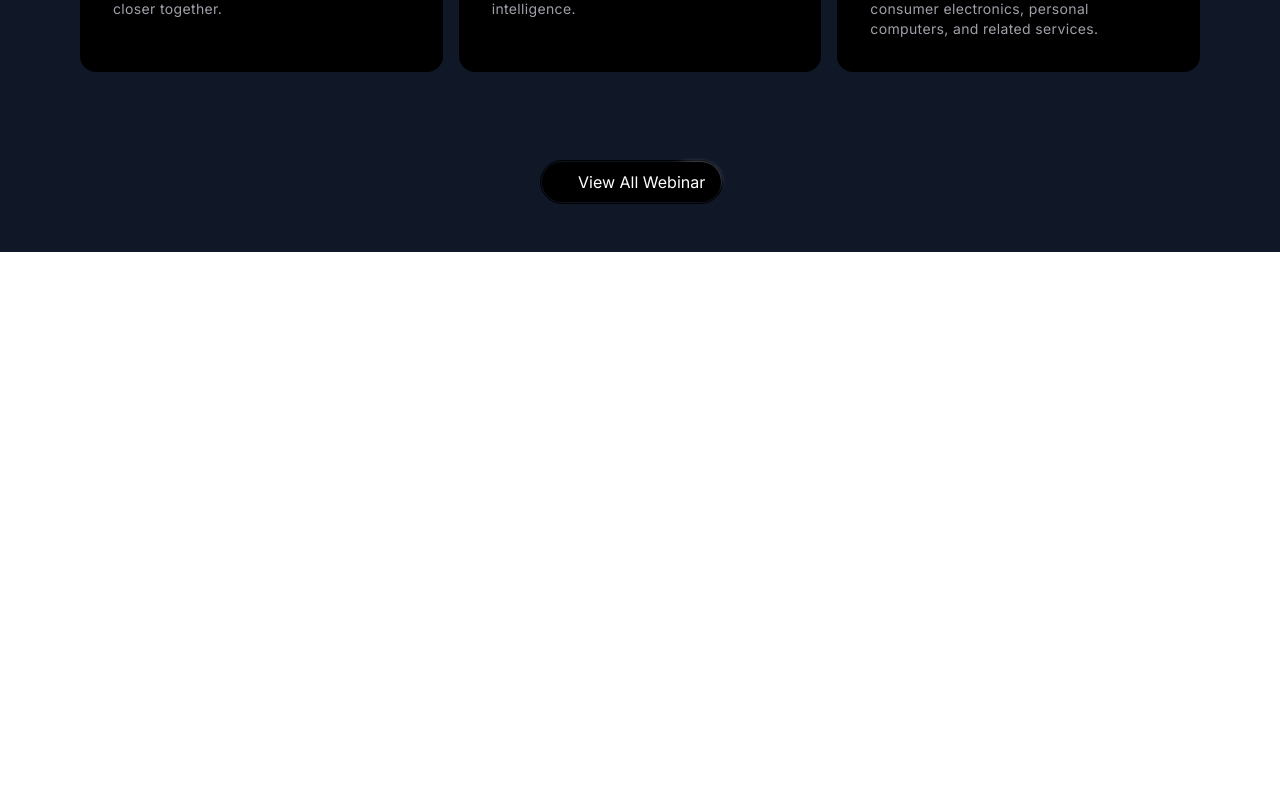
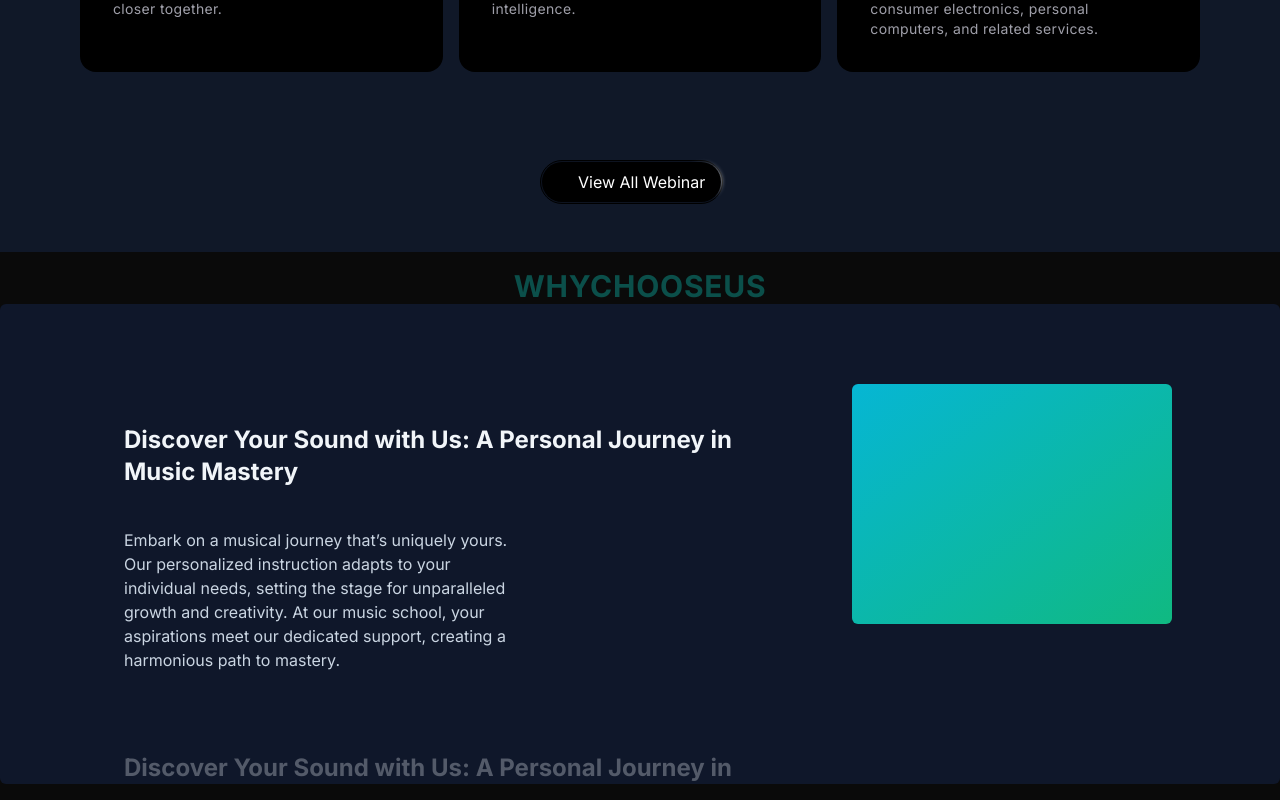
Before and after one commit to shukla07052004-eng/Next.js-project, a Next.js app: page / in a window 1280 px wide. Shown: the part 1260-2060 px from the top of the page. Before the commit the page ends 1512 px from the top, so only its background shows below. Built offline with nearby package versions, Linux system fonts and the light colour scheme.

Commit message:
extra feature of moving cards

```diff
--- a/src/app/page.tsx
+++ b/src/app/page.tsx
@@ -1,11 +1,13 @@
 import Homepage from "@/components/Homepage";
 import {CardHoverEffectDemo} from "@/components/cardsSection"
+import { StickyScrollRevealDemo } from "@/components/sticyScroll"
 export default function Home() {
   return (
    <>
          <main className="min-h-screen bg-black/[0.96] antialiased bg-grid-white/[0.02]">
            <Homepage/>
            <CardHoverEffectDemo/>
+           <StickyScrollRevealDemo/>
          </main>
    </>
   );
--- /dev/null
+++ b/src/components/sticyScroll.tsx
@@ -0,0 +1,52 @@
+"use client";
+import React from "react";
+import { StickyScroll } from "./ui/sticky-scroll-reveal";
+
+
+const musicSchoolContent = [
+    {
+      title: 'Discover Your Sound with Us: A Personal Journey in Music Mastery',
+      description:
+        'Embark on a musical journey that’s uniquely yours. Our personalized instruction adapts to your individual needs, setting the stage for unparalleled growth and creativity. At our music school, your aspirations meet our dedicated support, creating a harmonious path to mastery.',
+    },
+    {
+      title: 'Discover Your Sound with Us: A Personal Journey in Music Mastery',
+      description:
+        'Embark on a musical journey that’s uniquely yours. Our personalized instruction adapts to your individual needs, setting the stage for unparalleled growth and creativity. At our music school, your aspirations meet our dedicated support, creating a harmonious path to mastery.',
+    },
+    {
+      title: 'Discover Your Sound with Us: A Personal Journey in Music Mastery',
+      description:
+        'Embark on a musical journey that’s uniquely yours. Our personalized instruction adapts to your individual needs, setting the stage for unparalleled growth and creativity. At our music school, your aspirations meet our dedicated support, creating a harmonious path to mastery.',
+    },
+    {
+      title: 'Live Feedback & Engagement',
+      description:
+        'Immerse yourself in an interactive learning experience where feedback is immediate, just like real-time changes in a collaborative project. This approach enhances your understanding and mastery of music concepts and performance techniques.',
+    },
+    {
+      title: 'Cutting-Edge Curriculum',
+      description:
+        'Our curriculum is continuously updated to include the latest music education trends and technologies, ensuring you’re always learning with the most current and effective methods. Say goodbye to outdated materials and welcome an education that evolves with the industry.',
+    },
+    {
+      title: 'Limitless Learning Opportunities',
+      description:
+        'With our expansive resource library and dynamic course offerings, you’ll never find yourself without something new to explore. Our platform provides continuous opportunities for growth, ensuring your musical skills are always advancing.',
+    },
+  ];
+export function StickyScrollRevealDemo() {
+  return (
+    <div className="w-full py-4">
+       <div className="text-center">
+        <h1 className="text-3xl justify-center flex item-center text-teal-900 font-bold tracking-wide uppercase">
+            WhyChooseUs
+        </h1>
+       </div>
+
+       <div className="">
+        <StickyScroll content={musicSchoolContent}  />
+       </div>
+    </div>
+  );
+}
--- /dev/null
+++ b/src/components/ui/sticky-scroll-reveal.tsx
@@ -0,0 +1,112 @@
+"use client";
+import React, { useEffect, useRef, useState } from "react";
+import { useMotionValueEvent, useScroll } from "motion/react";
+import { motion } from "motion/react";
+import { cn } from "@/lib/utils";
+
+export const StickyScroll = ({
+  content,
+  contentClassName,
+}: {
+  content: {
+    title: string;
+    description: string;
+    content?: React.ReactNode | any;
+  }[];
+  contentClassName?: string;
+}) => {
+  const [activeCard, setActiveCard] = React.useState(0);
+  const ref = useRef<any>(null);
+  const { scrollYProgress } = useScroll({
+    // uncomment line 22 and comment line 23 if you DONT want the overflow container and want to have it change on the entire page scroll
+    // target: ref
+    container: ref,
+    offset: ["start start", "end start"],
+  });
+  const cardLength = content.length;
+
+  useMotionValueEvent(scrollYProgress, "change", (latest) => {
+    const cardsBreakpoints = content.map((_, index) => index / cardLength);
+    const closestBreakpointIndex = cardsBreakpoints.reduce(
+      (acc, breakpoint, index) => {
+        const distance = Math.abs(latest - breakpoint);
+        if (distance < Math.abs(latest - cardsBreakpoints[acc])) {
+          return index;
+        }
+        return acc;
+      },
+      0,
+    );
+    setActiveCard(closestBreakpointIndex);
+  });
+
+  const backgroundColors = [
+    "#0f172a", // slate-900
+    "#000000", // black
+    "#171717", // neutral-900
+  ];
+  const linearGradients = [
+    "linear-gradient(to bottom right, #06b6d4, #10b981)", // cyan-500 to emerald-500
+    "linear-gradient(to bottom right, #ec4899, #6366f1)", // pink-500 to indigo-500
+    "linear-gradient(to bottom right, #f97316, #eab308)", // orange-500 to yellow-500
+  ];
+
+  const [backgroundGradient, setBackgroundGradient] = useState(
+    linearGradients[0],
+  );
+
+  useEffect(() => {
+    setBackgroundGradient(linearGradients[activeCard % linearGradients.length]);
+  }, [activeCard]);
+
+  return (
+    <motion.div
+      animate={{
+        backgroundColor: backgroundColors[activeCard % backgroundColors.length],
+      }}
+      className="relative flex h-[30rem] justify-center space-x-10 overflow-y-auto rounded-md p-10"
+      ref={ref}
+    >
+      <div className="div relative flex items-start px-4">
+        <div className="max-w-2xl">
+          {content.map((item, index) => (
+            <div key={item.title + index} className="my-20">
+              <motion.h2
+                initial={{
+                  opacity: 0,
+                }}
+                animate={{
+                  opacity: activeCard === index ? 1 : 0.3,
+                }}
+                className="text-2xl font-bold text-slate-100"
+              >
+                {item.title}
+              </motion.h2>
+              <motion.p
+                initial={{
+                  opacity: 0,
+                }}
+                animate={{
+                  opacity: activeCard === index ? 1 : 0.3,
+                }}
+                className="text-kg mt-10 max-w-sm text-slate-300"
+              >
+                {item.description}
+              </motion.p>
+            </div>
+          ))}
+          <div className="h-40" />
+        </div>
+      </div>
+      <div
+        style={{ background: backgroundGradient }}
+        className={cn(
+          "sticky top-10 hidden h-60 w-80 overflow-hidden rounded-md bg-white lg:block",
+          contentClassName,
+        )}
+      >
+        {content[activeCard].content ?? null}
+      </div>
+    </motion.div>
+  );
+};
```
